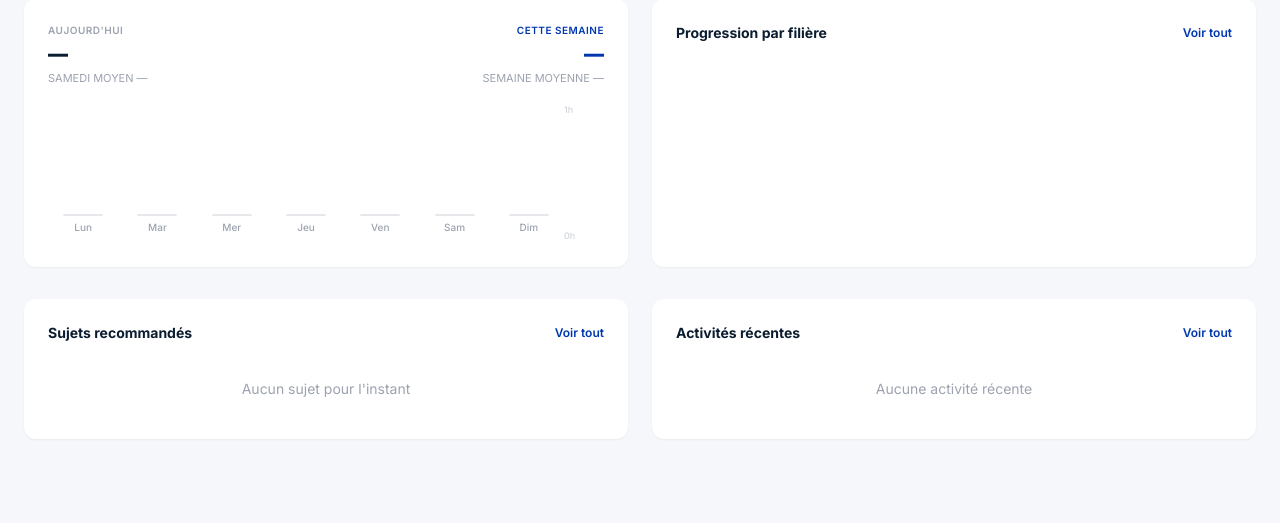
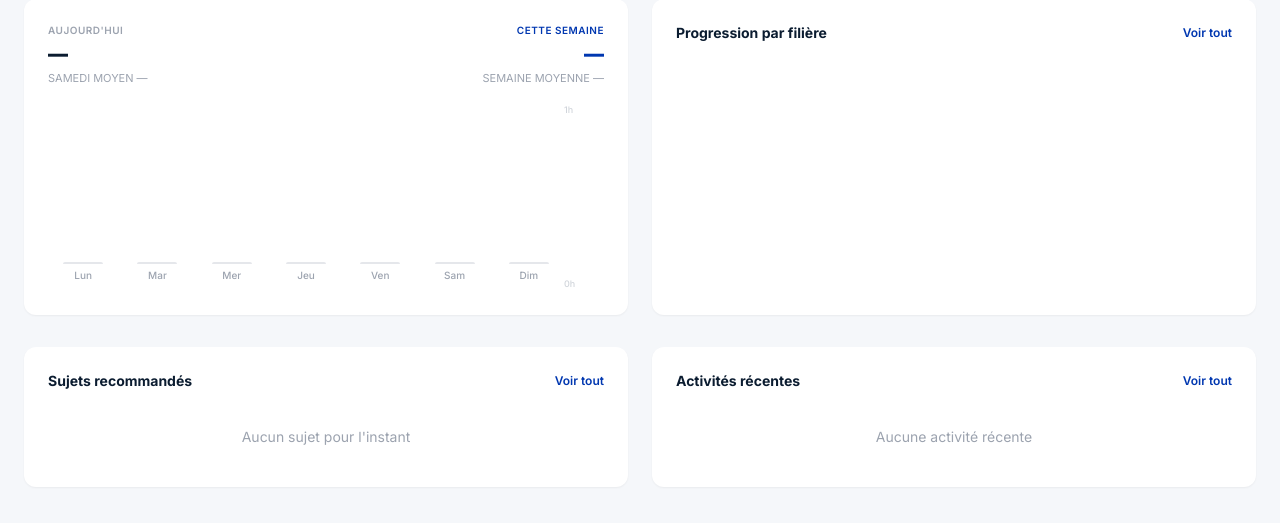
Before and after one commit to TANNOU-dev/upgcexam, a Django app: page /tableau-de-bord/ in a window 1280 px wide. Shown: the part 406-929 px from the top of the page. Run offline with Django 5.2, Linux system fonts and the light colour scheme; the visitor is signed in with stand-in values (Sample User, id 1); data comes from the database, SQL or seed files in the repository; data that the repository does not hold is empty; some libraries are stand-ins or nearby versions.

Commit message:
Barres plus hautes et visibles
- Conteneur h-32/sm:h-40 (128px/160px) au lieu de 96px/112px
- Hauteur min barres actives 10% au lieu de 5%
- Meilleur rendu visuel pro

```diff
--- a/core/templates/core/tableau_de_bord.html
+++ b/core/templates/core/tableau_de_bord.html
@@ -190,7 +190,7 @@
                         {% endfor %}
                     </div>
                     <!-- Barres -->
-                    <div class="flex items-end justify-between h-24 sm:h-28 gap-0.5 sm:gap-1 pr-8 sm:pr-10 relative">
+                    <div class="flex items-end justify-between h-32 sm:h-40 gap-0.5 sm:gap-1 pr-8 sm:pr-10 relative">
                         {% for jour, hauteur, temps in activite %}
                         <div class="flex flex-col items-center flex-1 h-full justify-end relative">
                             {% if hauteur > 1 %}
--- a/core/views.py
+++ b/core/views.py
@@ -745,7 +745,7 @@ def tableau_de_bord(request):
         max_echelle = min(((max_secondes_vu // 3600) + 1) * 3600, 10 * 3600)
 
     valeurs_pct = [
-        min(max(round(v / max_echelle * 100, 1), 5 if v > 0 else 0), 100)
+        min(max(round(v / max_echelle * 100, 1), 10 if v > 0 else 0), 100)
         for v in valeurs
     ]
 
```
